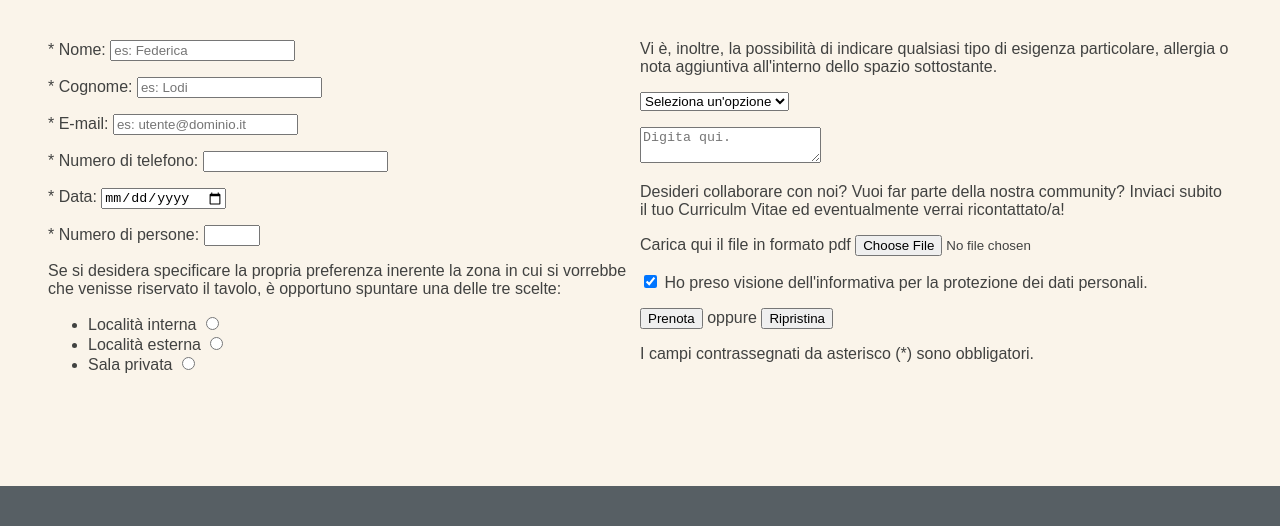
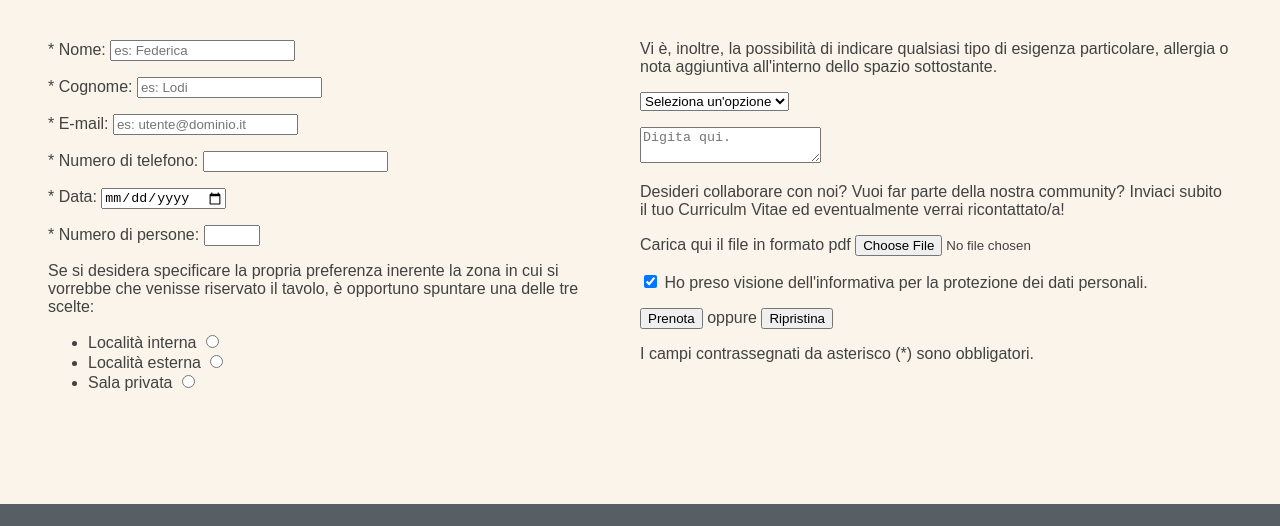
Before and after one commit to federicalodi/webdesign, a plain HTML site: page pages/prenota.html in a window 1280 px wide. Shown: the part 213-739 px from the top of the page. Drawn offline with Linux system fonts and the light colour scheme.

Commit message:
ultime modifiche

```diff
--- a/pages/prenota.css
+++ b/pages/prenota.css
@@ -20,8 +20,8 @@ section.prenota > h1 {
 }
 
 main {
-    width: 50%;
-    float: inline-start;
+    width: 48%;
+    float: left;
     overflow: hidden;
     margin-bottom: 6rem;
     justify-content: justify;
@@ -29,7 +29,7 @@ main {
 
 aside {
     width: 50%;
-    float: inline-end;
+    float: right;
     overflow: hidden;
     margin-bottom: 6rem;
     justify-content: justify;
```
